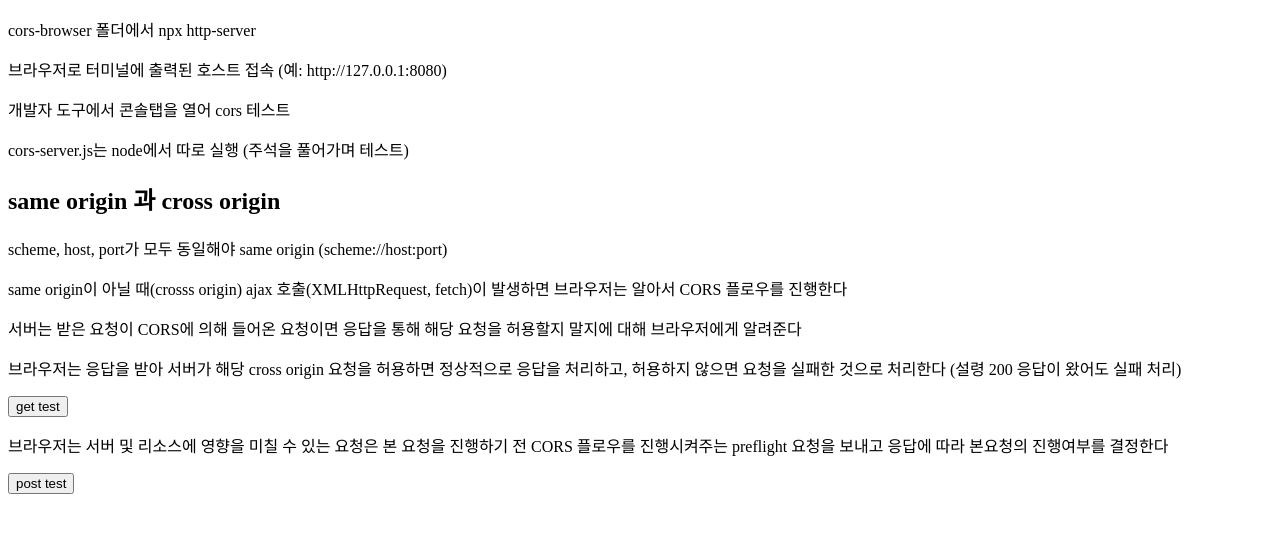
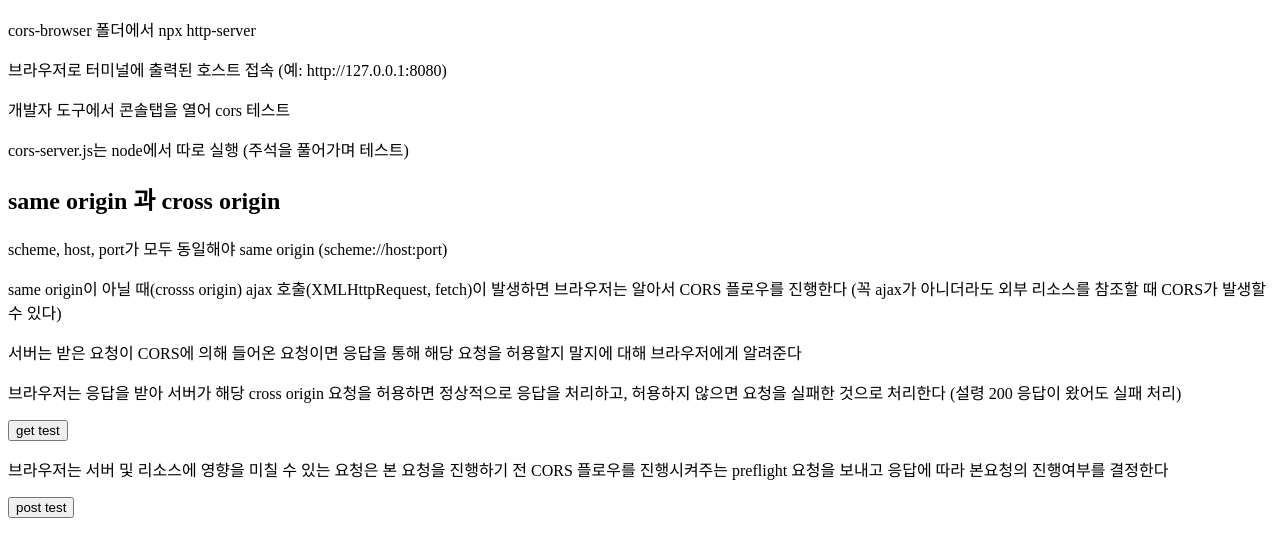
Before and after one commit to daily-workshop/satdevtalk, a website: page js-source/cors-browser/index.html in a window 1280 px wide. Shown: the part 118-674 px from the top of the page. Drawn offline with nearby package versions, Linux system fonts and the light colour scheme.

Commit message:
Update index.html

```diff
--- a/js-source/cors-browser/index.html
+++ b/js-source/cors-browser/index.html
@@ -20,7 +20,7 @@
     <p>scheme, host, port가 모두 동일해야 same origin (scheme://host:port)</p>
     <p>
       same origin이 아닐 때(crosss origin) ajax 호출(XMLHttpRequest, fetch)이
-      발생하면 브라우저는 알아서 CORS 플로우를 진행한다
+      발생하면 브라우저는 알아서 CORS 플로우를 진행한다 (꼭 ajax가 아니더라도 외부 리소스를 참조할 때 CORS가 발생할 수 있다)
     </p>
     <p>
       서버는 받은 요청이 CORS에 의해 들어온 요청이면 응답을 통해 해당 요청을
```
